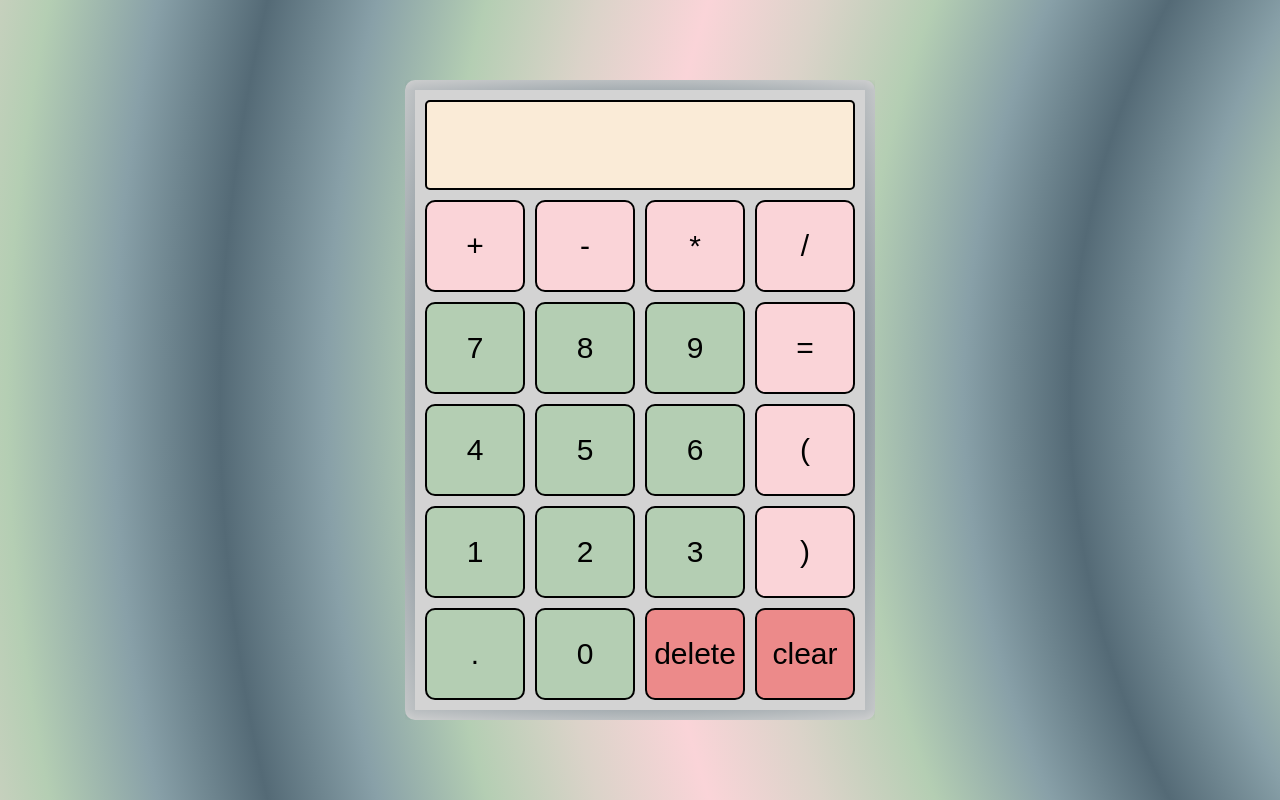
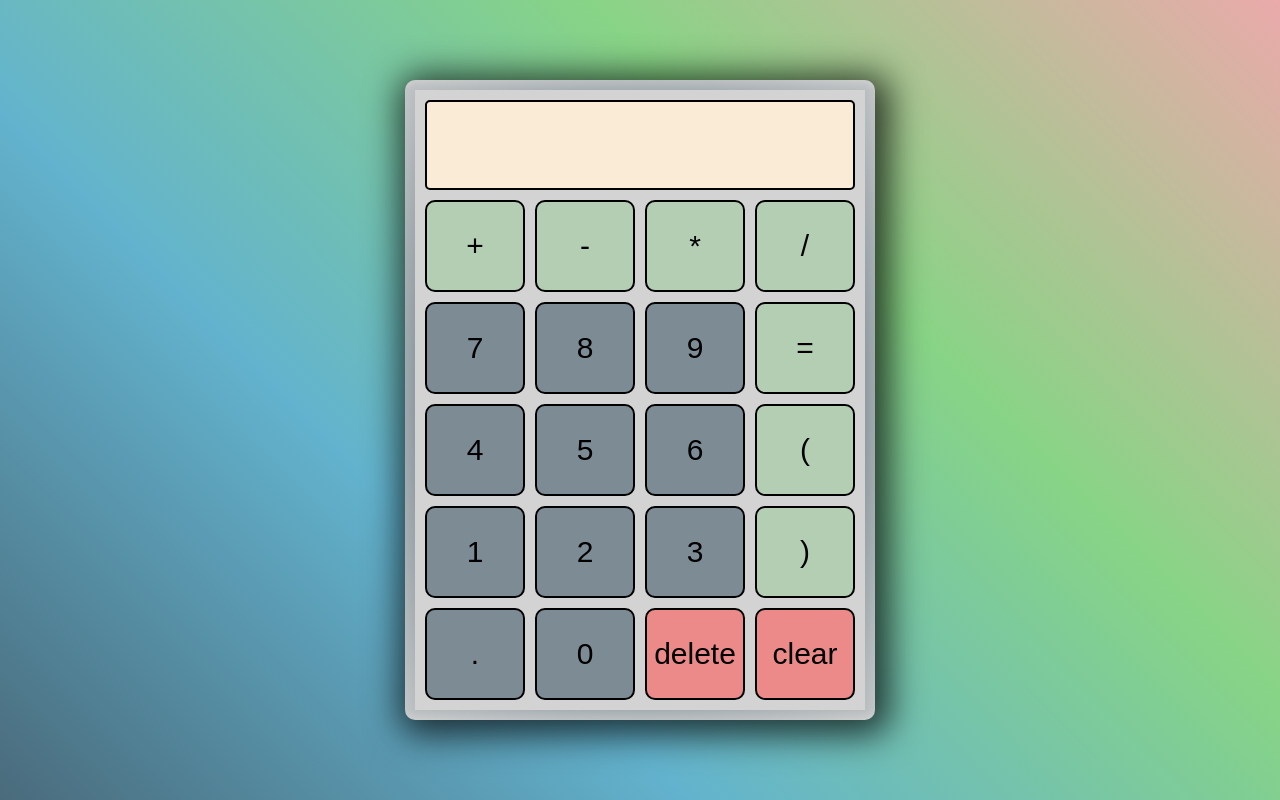
Before and after one commit to erikaa365/calculator, a plain HTML site: page index.html in a window 1280 px wide. Drawn offline with Linux system fonts and the light colour scheme.

Commit message:
Change colors

```diff
--- a/style.css
+++ b/style.css
@@ -6,8 +6,7 @@ body{
     position: absolute;
     top: 0; bottom: 0; left: 0; right: 0;
     margin: 0;
-    background: repeating-radial-gradient(circle at 150%, #546A76, #88A0A8, #B4CEB3, #DBD3C9, #FAD4D8,
-            #DBD3C9, #B4CEB3, #88A0A8, #546A76 850px);
+    background: linear-gradient(45deg, #4a6b7c, #63b3ce, #88d486, rgba(228, 145, 145, 0.774));
     background-attachment: fixed;
 }
 
@@ -35,6 +34,8 @@ body{
     flex-direction: column;
     justify-content: space-between;
     background-color: lightgrey;
+    box-shadow:  5px 5px 35px 10px rgba(0,0,0,0.72);
+
 }
 
 .result{
@@ -65,7 +66,7 @@ button{
     font-size: 30px;
     flex: 1;
     border-radius: 10px;
-    background-color: #FAD4D8;
+    background-color: #B4CEB3;
 }
 
 button:hover{
@@ -73,7 +74,7 @@ button:hover{
 }
 
 .num{
-    background-color: #B4CEB3;
+    background-color: #546a76ab;
 }
 
 #delete, #clear{
```
